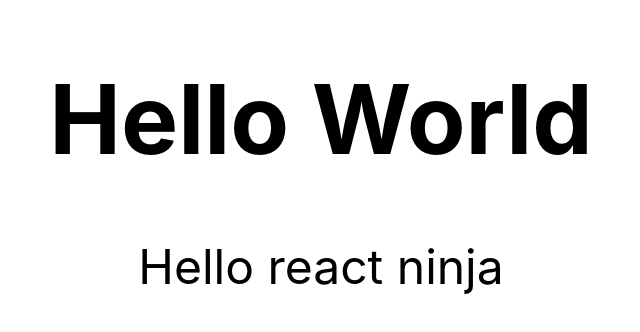
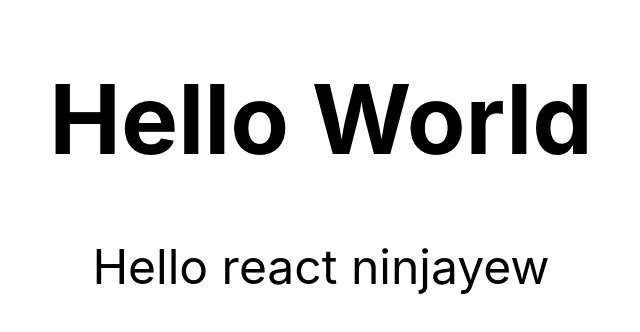
Before and after one commit to HamidMokh/robofriends, a React (Create React App) app in the folder robofriends/: page / in a window 1280 px wide. Shown: the top 332 px of the page, without its empty margins (319-959 px from the left). Built offline with nearby package versions, Linux system fonts and the light colour scheme.

Commit message:
completing 3 commits

```diff
--- a/robofriends/src/index.js
+++ b/robofriends/src/index.js
@@ -10,7 +10,8 @@ const root = ReactDOM.createRoot( document.getElementById('root'));
 root.render(
   <React.StrictMode>
 
-    <Hello greeting={'Hello'+' react ninja'} />
+    <Hello greeting={'Hello'+' react ninjayew'} />
+
   </React.StrictMode>
 );
 
```
